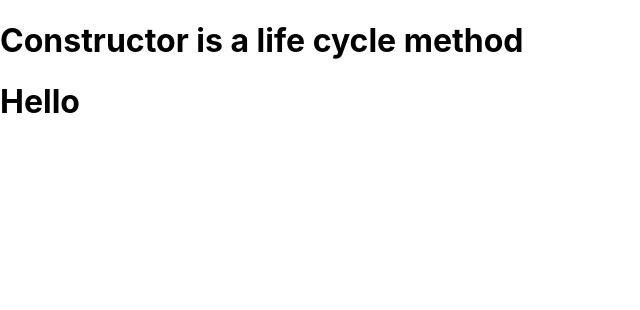
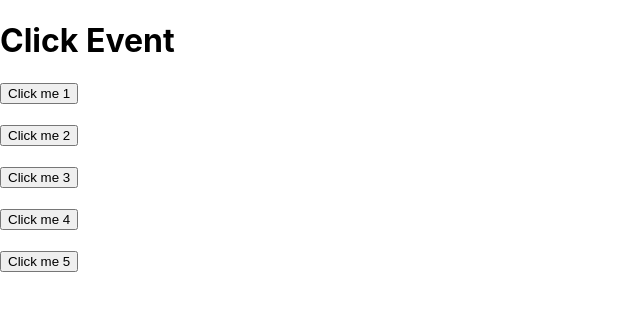
Before and after one commit to rahul-360/project-using-react.js, a React (Create React App) app: page / in a window 1280 px wide. Shown: the top 310 px of the page, without its empty margins (0-640 px from the left). Built offline with nearby package versions, Linux system fonts and the light colour scheme.

Commit message:
click event updates

```diff
--- a/src/App.js
+++ b/src/App.js
@@ -1,5 +1,5 @@
 import './App.css';
-import Render from './LifeCycleMethod/RenderMethod';
+// import Render from './LifeCycleMethod/RenderMethod';
 // import User from './Components/User';
 // import Admin from './Components/Admin';
 // import NewUser from './Components/NewUser';
@@ -10,12 +10,12 @@ import Render from './LifeCycleMethod/RenderMethod';
 // import Forms from './Components/Forms';
 // import Condition from './Components/Condition';
 // import FormValidation from './Components/FormValidation';
-// import ClickEvent from './Components/ClickEvent';
+import ClickEvent from './Components/ClickEvent';
 // import UseState from './Components/UseState';
 // import FunctionAsProps from './Components/FunctionAsProps';
 
-import Constructor from './LifeCycleMethod/Constructor';
-import RenderMethod from './LifeCycleMethod/RenderMethod';
+// import Constructor from './LifeCycleMethod/Constructor';
+// import RenderMethod from './LifeCycleMethod/RenderMethod';
 function App() {
 
   // function getdata() {
@@ -39,12 +39,12 @@ function App() {
       {/* <Forms /> */}
       {/* <Condition /> */}
       {/* <FormValidation /> */}
-      {/* <ClickEvent /> */}
+      <ClickEvent />
       {/* <UseState data={getdata} /> */}
       {/* <FunctionAsProps data={getdata} /> */}
 
-      <Constructor />
-      <RenderMethod />
+      {/* <Constructor /> */}
+      {/* <RenderMethod /> */}
     </>
   );
 }
--- a/src/Components/ClickEvent.js
+++ b/src/Components/ClickEvent.js
@@ -1,4 +1,4 @@
-import { click } from '@testing-library/user-event/dist/click';
+// import { click } from '@testing-library/user-event/dist/click';
 import './ClickEvent.css';
 import React from 'react';
 
@@ -14,6 +14,10 @@ function ClickEvent() {
             <button onClick={() => alert("Hello React 2.0")}>Click me 2</button>
             <br /><br />
             <button onClick={() => Clickme()}>Click me 3</button>
+            <br /><br />
+            <button onClick={() => alert("Hello React 4.0")}>Click me 4</button>
+            <br /><br />
+            <button onClick={() => Clickme()}>Click me 5</button>
         </div>
     )
 }
```
